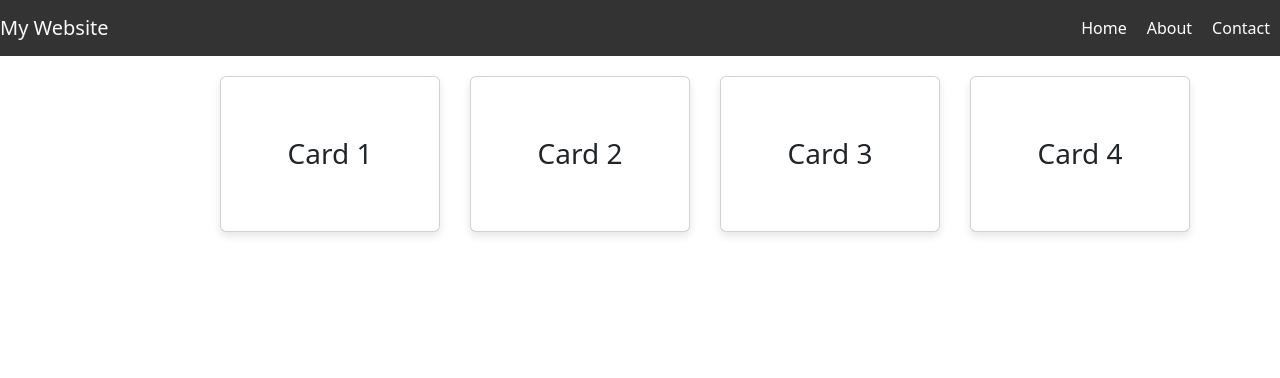
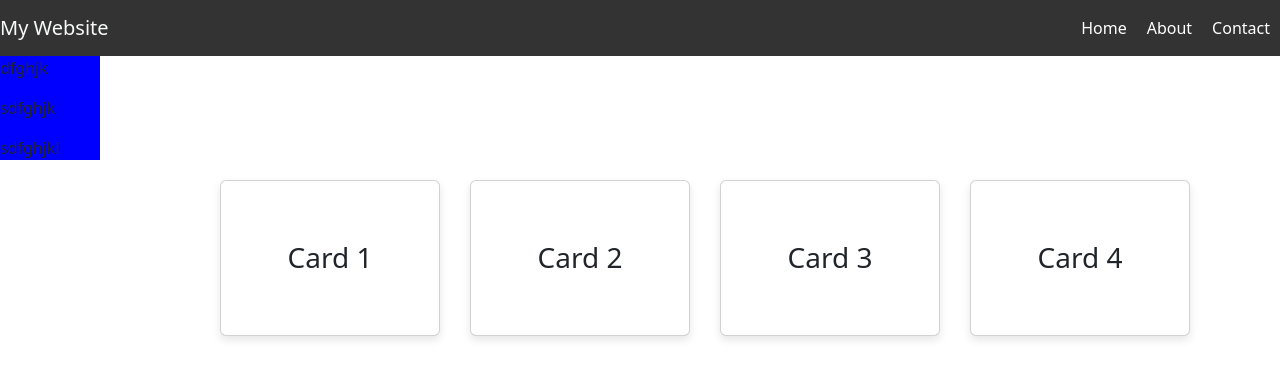
Before and after one commit to priyachithiravel50/React-Task-1, a React (Create React App) app: page /landing in a window 1280 px wide. Shown: the top 378 px of the page. Built offline with nearby package versions, Linux system fonts and the light colour scheme.

Commit message:
Landing Page

```diff
--- a/src/Component/Landing.js
+++ b/src/Component/Landing.js
@@ -13,6 +13,12 @@ class Navbar extends Component {
             <a href="#contact">Contact</a>
           </div>
         </nav>
+
+        <div style={{width:'100px',backgroundColor:'blue'}}>
+          <p>dfghjk</p>
+          <p>sdfghjk</p>
+          <p>sdfghjkl</p>
+        </div>
 
         {/* Cards Section */}
         <div className="cards-container">
--- a/src/Component/Signin.js
+++ b/src/Component/Signin.js
@@ -31,7 +31,7 @@ class Signin extends Component {
               </Typography>
               <form onSubmit={this.handleSubmit} style={{ marginTop: '20px', borderRadius: '25px', fontFamily:'Georgia' }}>
                 <TextField label="Name" name="name" variant="outlined" fullWidth margin="normal" value={this.state.name} onChange={this.handleChange} required />
-                <TextField label="Password" name="password" type="password" variant="outlined" fullWidth margin="normal" value={this.state.password} onChange={this.handleChange} required/>
+                <TextField label="Password" name="password" type="number" variant="outlined" fullWidth margin="normal" value={this.state.password} onChange={this.handleChange} required/>
                 <FormControlLabel
                   control={<Checkbox name="agree" color="primary" checked={this.state.agree} onChange={this.handleChange} />}
                   label="By signing up you agree to receive updates and special offers."/>
```
